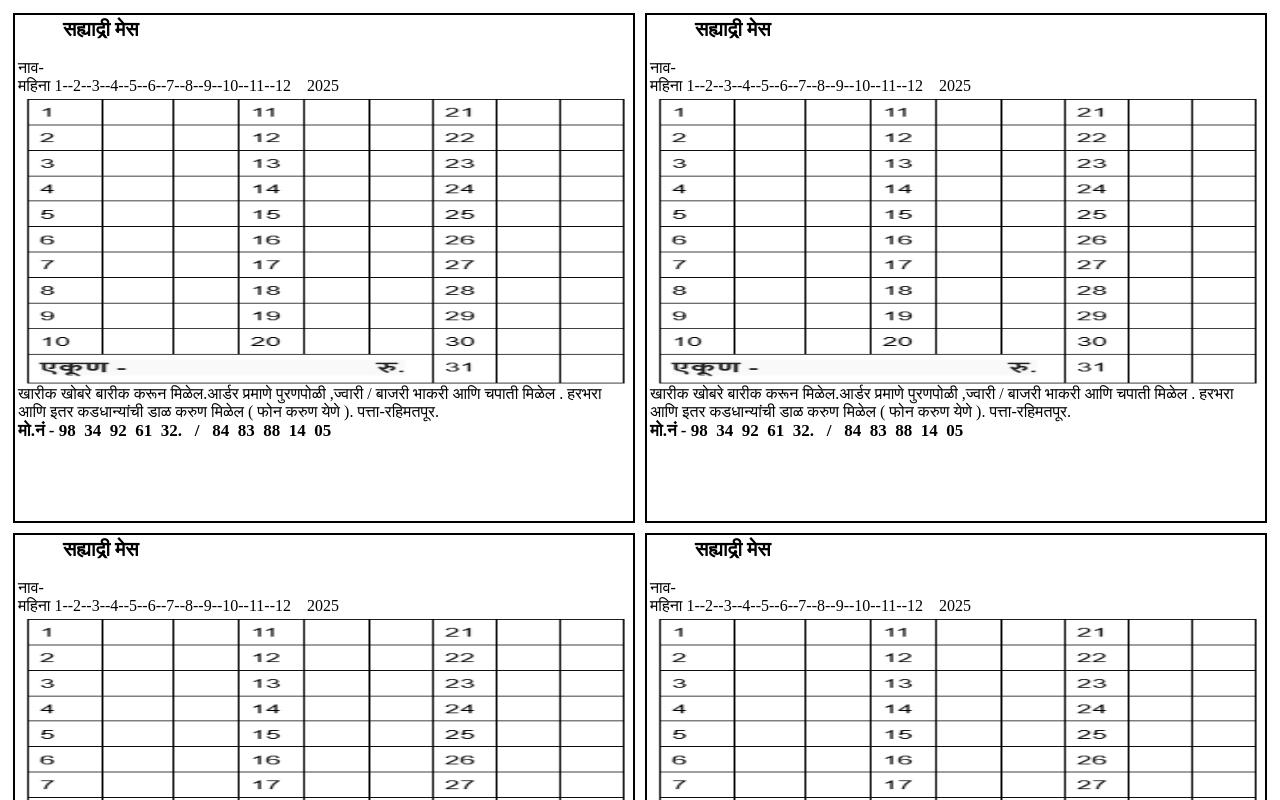
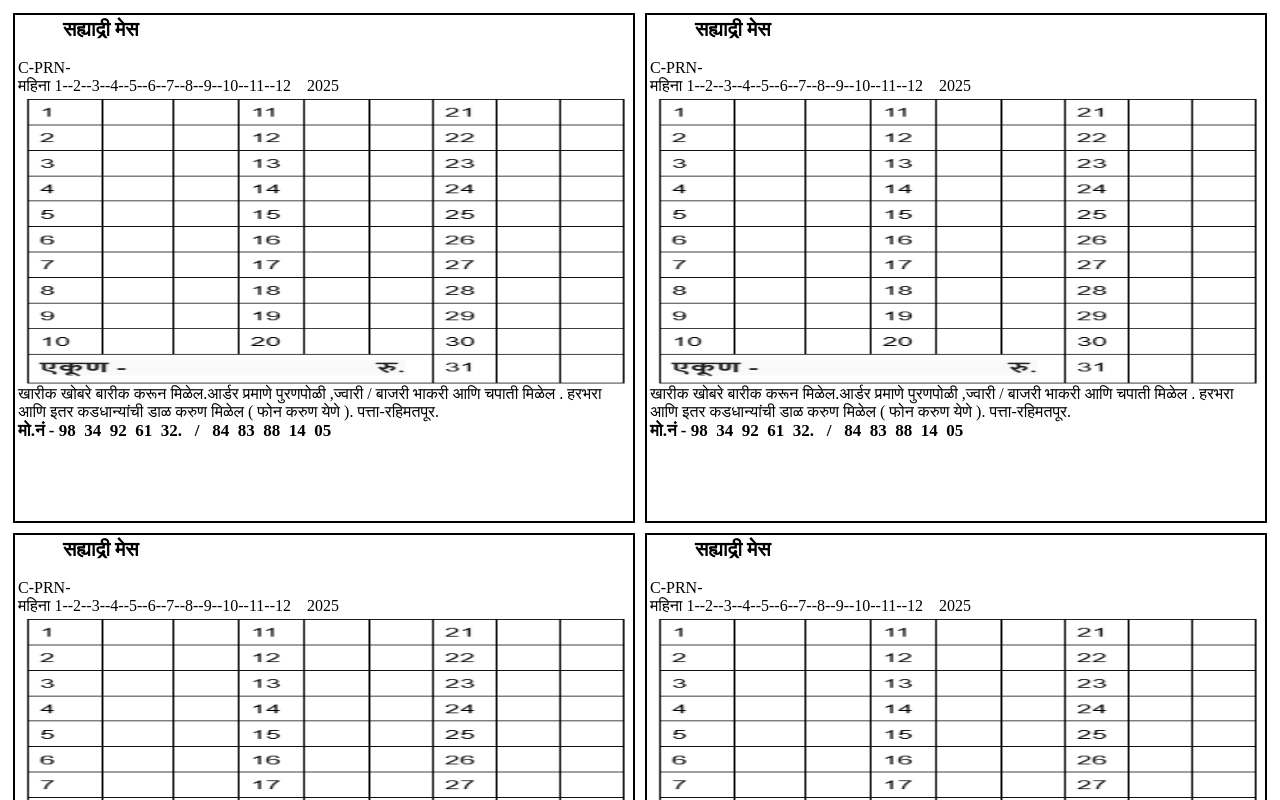
Before and after one commit to aniruddhamaheshmane/FIRST-PAGE-MESS-BILL, a plain HTML site: page index.html in a window 1280 px wide. Shown: the top 800 px of the page. Drawn offline with Linux system fonts and the light colour scheme.

Commit message:
Update index.html

```diff
--- a/index.html
+++ b/index.html
@@ -46,7 +46,7 @@ border: 1PX SOLID black;
         <div class="a">
             <div class="mheding"> &nbsp&nbsp&nbsp&nbsp&nbsp&nbsp&nbsp&nbsp&nbspसह्याद्री मेस  </div>
        <br>
-            <div>नाव-</div>
+            <div>C-PRN-</div>
       <div>महिना 1--2--3--4--5--6--7--8--9--10--11--12 &nbsp&nbsp&nbsp2025</div>
 
             <img class="b"  src="c.jpeg" alt="">
@@ -61,7 +61,7 @@ border: 1PX SOLID black;
 
                        <div class="mheding"> &nbsp&nbsp&nbsp&nbsp&nbsp&nbsp&nbsp&nbsp&nbspसह्याद्री मेस  </div>
                            <br>
-                                     <div>नाव-</div>
+                                     <div>C-PRN-</div>
       <div>महिना 1--2--3--4--5--6--7--8--9--10--11--12 &nbsp&nbsp&nbsp2025</div>
 
             <img class="b"  src="c.jpeg" alt="">
@@ -82,7 +82,7 @@ border: 1PX SOLID black;
         <div class="a">
 
 
-                       <div class="mheding"> &nbsp&nbsp&nbsp&nbsp&nbsp&nbsp&nbsp&nbsp&nbspसह्याद्री मेस  </div>              <br>                    <div>नाव-</div>
+                       <div class="mheding"> &nbsp&nbsp&nbsp&nbsp&nbsp&nbsp&nbsp&nbsp&nbspसह्याद्री मेस  </div>              <br>                    <div>C-PRN-</div>
       <div>महिना 1--2--3--4--5--6--7--8--9--10--11--12 &nbsp&nbsp&nbsp2025</div>
 
             <img class="b"  src="c.jpeg" alt="">
@@ -95,7 +95,7 @@ border: 1PX SOLID black;
           <div class="a">
 
 
-                       <div class="mheding"> &nbsp&nbsp&nbsp&nbsp&nbsp&nbsp&nbsp&nbsp&nbspसह्याद्री मेस  </div>              <br>                    <div>नाव-</div>
+                       <div class="mheding"> &nbsp&nbsp&nbsp&nbsp&nbsp&nbsp&nbsp&nbsp&nbspसह्याद्री मेस  </div>              <br>                    <div>C-PRN-</div>
       <div>महिना 1--2--3--4--5--6--7--8--9--10--11--12 &nbsp&nbsp&nbsp2025</div>
 
             <img class="b"  src="c.jpeg" alt="">
```
